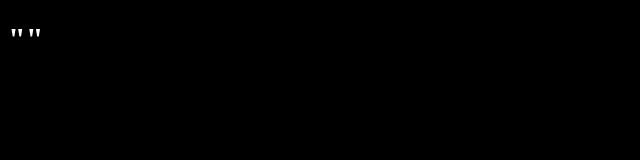
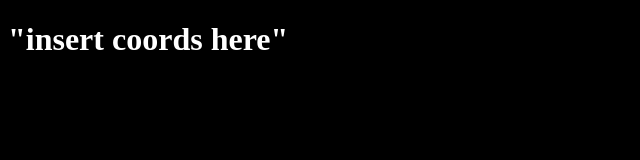
Before and after one commit to bakerscott/bakerscott.github.io, a plain HTML site: page summerProject.html in a window 1280 px wide. Shown: the whole page, without its empty margins (0-640 px from the left). Drawn offline with Linux system fonts and the light colour scheme.

Commit message:
Update summerProject.html

```diff
--- a/summerProject.html
+++ b/summerProject.html
@@ -9,7 +9,7 @@
 <html lang="en-US">
 <body style="background-color:black;">
 
-<h1 style="color:white;">"<insert coords here>"</h1>
+<h1 style="color:white;">"insert coords here"</h1>
 
 
  </body>
```
